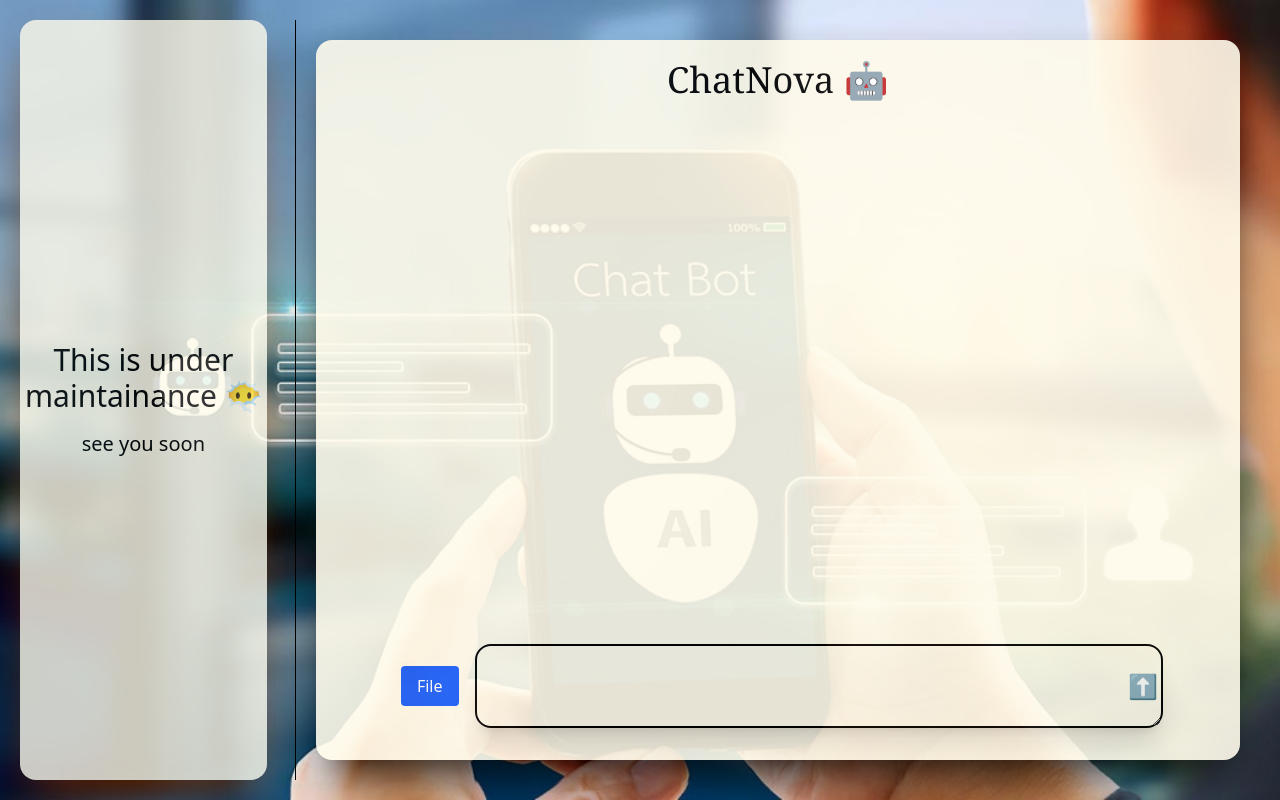
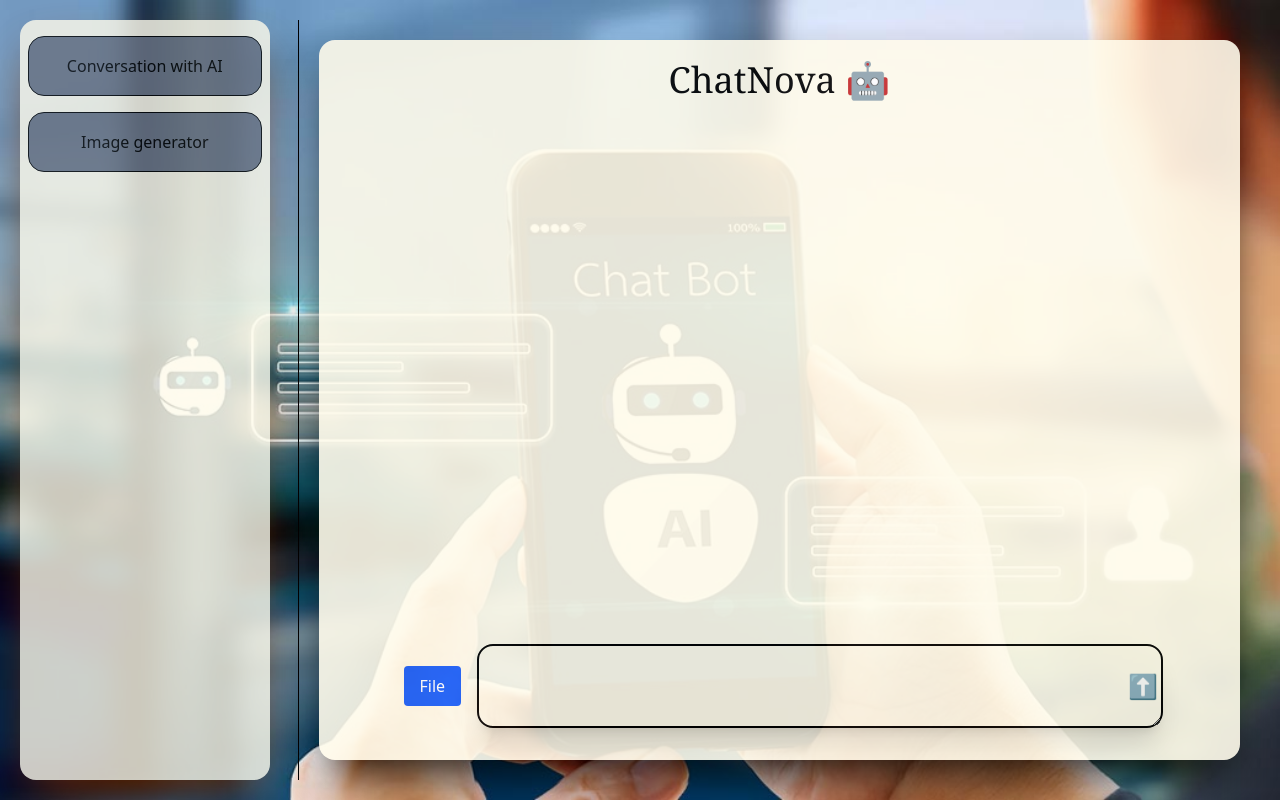
Before and after one commit to Mohit5436/ChatNova, a React (Vite) app: page / in a window 1280 px wide. Built offline with nearby package versions, Linux system fonts and the light colour scheme.

Commit message:
running fine with chat bot

```diff
--- a/src/App.jsx
+++ b/src/App.jsx
@@ -1,9 +1,10 @@
-import React from "react";
+import React, { useState } from "react";
 import History from './component/History.jsx'
 import Chat from "./component/Chat.jsx";
 import img from "./assets/bgImg.jpg"
 
 export default function App(){
+  const [comp, setComp] = useState("chat")
 
   return (
     <>
--- a/src/component/Chat.jsx
+++ b/src/component/Chat.jsx
@@ -14,7 +14,7 @@ function Chat() {
 
       method: "POST",
       headers: {
-        "x-rapidapi-key": process.env.API_KEY,
+        "x-rapidapi-key": "daf3099663msh6a7c3fb72c08931p1c39eejsn1c783288b5ed",
       "x-rapidapi-host": "chatgpt-42.p.rapidapi.com",
         "Content-Type": "application/json",
       },
--- a/src/component/History.jsx
+++ b/src/component/History.jsx
@@ -2,9 +2,11 @@ import React from 'react'
 
 function History() {
   return (
-    <div className='w-80 border-0 rounded-2xl shadow-2xl shadow-amber-900 text-center flex flex-col justify-center bg-amber-50 opacity-80'>
-      <p className='text-3xl pb-4'>This is under maintainance 😶‍🌫️ </p>
-      <p className='text-xl'>see you soon</p>
+    <div className='w-80 py-4 px-2 border-0 rounded-2xl shadow-2xl shadow-amber-900 text-center flex flex-col gap-4 bg-amber-50 opacity-80'>
+      {/* <p className='text-3xl pb-4'>This is under maintainance 😶‍🌫️ </p>
+      <p className='text-xl'>see you soon</p>  */}
+      <button type="button" className='border rounded-2xl h-15 bg-gray-500 hover:bg-gray-700'>Conversation with AI</button>
+      <button type="button" className='border rounded-2xl h-15 bg-gray-500 hover:bg-gray-700'>Image generator</button>
     </div>
 
   )
```
